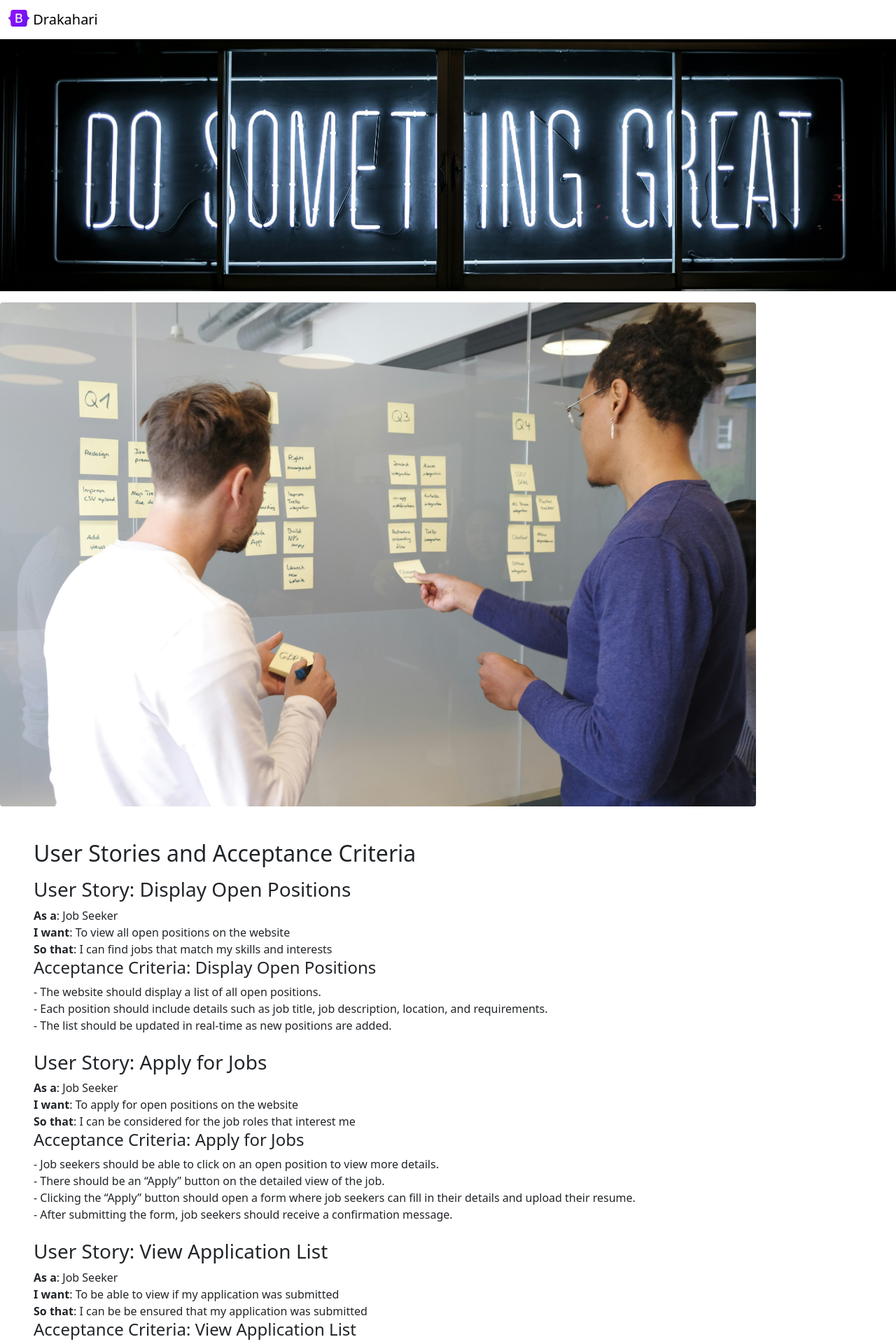
After one commit to drakahari/drakahari_jovinan_sample-v2, a Flask app: page /jira in a window 1280 px wide. The commit adds this page. Shown: the top 1920 px of the page at 70% size. Run offline with Flask 3, Linux system fonts and the light colour scheme.

Commit message:
many changes to subpages to get functional display

```diff
--- a/app.py
+++ b/app.py
@@ -57,9 +57,22 @@ def applications():
 def about():
     return render_template('about.html')
 
-@app.route("/tech")
-def tech():
-    return render_template('tech.html')
+@app.route("/ack")
+def ack():
+    return render_template('ack.html')
+
+
+@app.route("/dir")
+def dir():
+    return render_template('dir.html')
+
+@app.route("/jira")
+def jira():
+    return render_template('jira.html')
+
+@app.route("/tools")
+def tools():
+    return render_template('tools.html')
 
 
 
--- /dev/null
+++ b/templates/jira.html
@@ -0,0 +1,95 @@
+<!DOCTYPE html>
+<html lang="en">
+<head>
+    <!-- Meta tags -->
+    <meta charset="UTF-8">
+    <meta name="viewport" content="width=device-width, initial-scale=1.0">
+
+    <!-- Page title -->
+    <title>Acknowledgement</title>
+
+    <!-- Include Bootstrap -->
+    {% include 'bootstrap.html' %}
+
+    <!-- Add link to CSS file if needed -->
+    <!-- <link rel="stylesheet" href="styles.css"> -->
+</head>
+<body>
+    <!-- Navigation bar -->
+    {% include 'nav.html' %}
+
+    <!-- Banner -->
+    {% include 'banner.html' %}
+
+  <!-- Image -->
+<div class="d-flex justify-content-left">
+    <div class="col-md-6">
+        <img src="static/jira.jpg" style="height:720px; border-radius:4px;">
+    </div>
+</div>
+
+    <!-- Acknowledgement section -->
+    <div class="acknowledgement p-5" style="text-align: left; padding: 20px;">
+        <!-- User stories and acceptance criteria -->
+        <h2>User Stories and Acceptance Criteria</h2>
+        <p>
+            <!-- Display Open Positions -->
+            <h3>User Story: Display Open Positions</h3>
+            <strong>As a</strong>: Job Seeker<br>
+            <strong>I want</strong>: To view all open positions on the website<br>
+            <strong>So that</strong>: I can find jobs that match my skills and interests<br>
+            <h4>Acceptance Criteria: Display Open Positions</h4>
+            - The website should display a list of all open positions.<br>
+            - Each position should include details such as job title, job description, location, and requirements.<br>
+            - The list should be updated in real-time as new positions are added.<br>
+            <br>
+
+            <!-- Apply for Jobs -->
+            <h3>User Story: Apply for Jobs</h3>
+            <strong>As a</strong>: Job Seeker<br>
+            <strong>I want</strong>: To apply for open positions on the website<br>
+            <strong>So that</strong>: I can be considered for the job roles that interest me<br>
+            <h4>Acceptance Criteria: Apply for Jobs</h4>
+            - Job seekers should be able to click on an open position to view more details.<br>
+            - There should be an “Apply” button on the detailed view of the job.<br>
+            - Clicking the “Apply” button should open a form where job seekers can fill in their details and upload their resume.<br>
+            - After submitting the form, job seekers should receive a confirmation message.<br>
+            <br>
+
+          <!-- Review App Status -->
+            <h3>User Story: View Application List</h3>
+            <strong>As a</strong>: Job Seeker<br>
+            <strong>I want</strong>: To be able to view if my application was submitted<br>
+            <strong>So that</strong>: I can be be ensured that my application was submitted<br>
+            <h4>Acceptance Criteria: View Application List</h4>
+            - Job seekers should be able to view if their application was added to the queue.<br>
+            <br>
+
+            <!-- Post New Positions -->
+            <h3>User Story: Post New Positions</h3>
+            <strong>As a</strong>: Staff Member<br>
+            <strong>I want</strong>: To post new job openings on the website<br>
+            <strong>So that</strong>: We can attract and recruit suitable candidates for our open positions<br>
+            <h4>Acceptance Criteria: Post New Positions</h4>
+            - Staff members should have a separate interface or login that allows them to post new jobs.<br>
+            - The job posting interface should include fields for job title, job description, location, and requirements.<br>
+            - After submitting a new job post, staff members should see the new job listed in the open positions.<br>
+            <br>
+
+            <!-- Manage Job Applications -->
+            <h3>User Story: Manage Job Applications</h3>
+            <strong>As a</strong>: Staff Member<br>
+            <strong>I want</strong>: To access and manage job applications from the website’s database<br>
+            <strong>So that</strong>: We can review applications, shortlist candidates, and manage the recruitment process efficiently<br>
+            <h4>Acceptance Criteria: Manage Job Applications</h4>
+            - Staff members should be able to view a list of all job applications from the website’s database.<br>
+            - The list should include details such as the applicant’s name, contact information, the position they applied for, and a link to download their resume.<br>
+            - Staff members should have options to shortlist, reject, or move applicants to the next stage of the recruitment process.<br>
+            <br>
+        </p>
+    </div>
+
+    <!-- Footer -->
+    {% include 'footer.html' %}
+</body>
+</html>
```
Also changed, not shown: templates/about.html (+13 -10 lines), templates/ack.html (added, +60 -0 lines), templates/dir.html (added, +55 -0 lines), templates/tech.html (deleted, +0 -18 lines), templates/tools.html (added, +42 -0 lines), static/jira.jpg (added).
